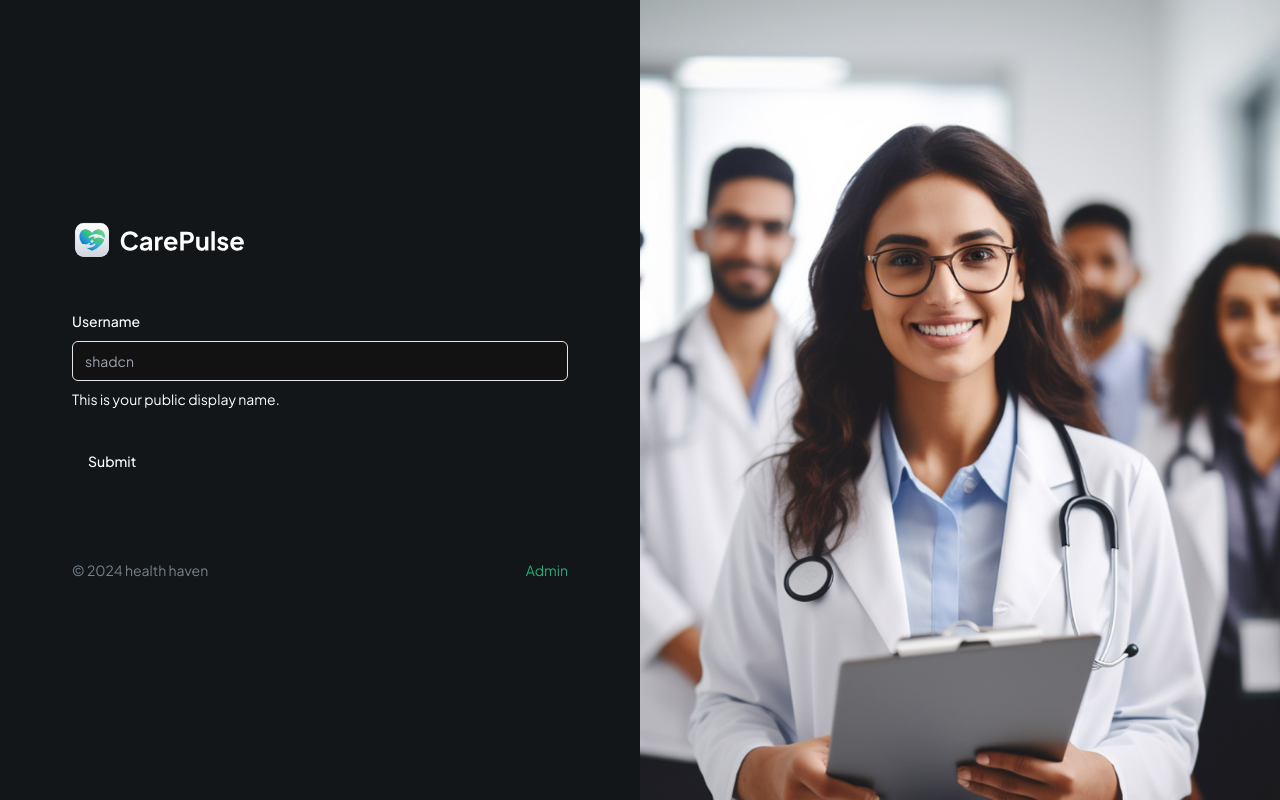
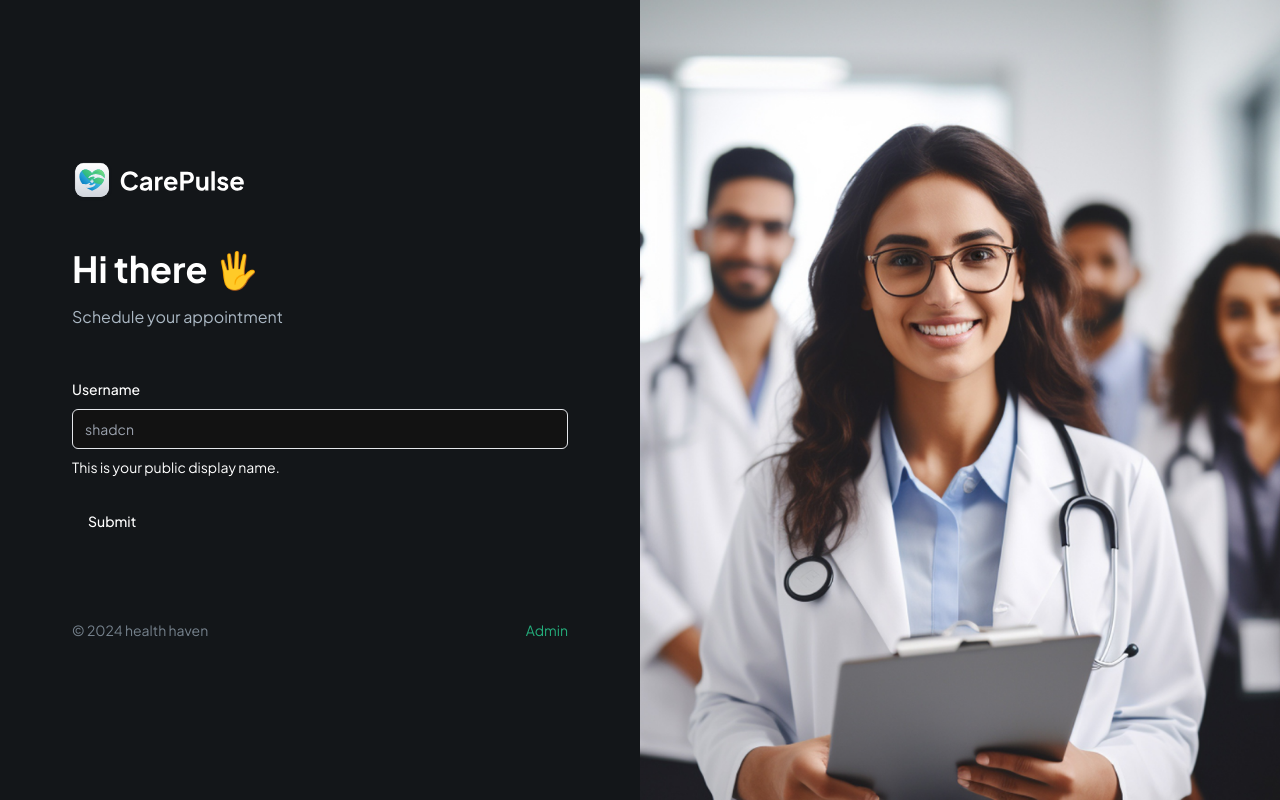
Before and after one commit to tnyandoro/health_haven, a Next.js app: page / in a window 1280 px wide. Built offline with nearby package versions, Linux system fonts and the light colour scheme.

Commit message:
Add destructure the control

```diff
--- /dev/null
+++ b/components/CustomFormField.tsx
@@ -0,0 +1,39 @@
+'use client'
+
+import {
+    FormControl,
+    FormDescription,
+    FormField,
+    FormItem,
+    FormLabel,
+    FormMessage,
+    } from "@/components/ui/form"
+import { Input } from "@/components/ui/input"
+import { Control } from "react-hook-form"
+
+interface CustomProps {
+    control: Control<any>,
+}
+
+const CustomFormField = ({control}: CustomProps) => {
+return (
+    <FormField
+        control={control}
+        name="username"
+        render={({ field }) => (
+        <FormItem>
+            <FormLabel>Username</FormLabel>
+            <FormControl>
+            <Input placeholder="shadcn" {...field} />
+            </FormControl>
+            <FormDescription>
+            This is your public display name.
+            </FormDescription>
+            <FormMessage />
+        </FormItem>
+    )}
+        />
+    )
+}
+
+export default CustomFormField
--- a/components/forms/PatientForm.tsx
+++ b/components/forms/PatientForm.tsx
@@ -5,16 +5,9 @@
 import { z } from "zod"
 
 import { Button } from "@/components/ui/button"
-import {
-  Form,
-  FormControl,
-  FormDescription,
-  FormField,
-  FormItem,
-  FormLabel,
-  FormMessage,
-} from "@/components/ui/form"
-import { Input } from "@/components/ui/input"
+import { Form } from "@/components/ui/form"
+import CustomFormField from "../CustomFormField"
+
 
 const formSchema = z.object({
   username: z.string().min(2, {
@@ -37,22 +30,13 @@
   }
   return (
     <Form {...form}>
-      <form onSubmit={form.handleSubmit(onSubmit)} className="space-y-8">
-        <FormField
+      <form onSubmit={form.handleSubmit(onSubmit)} className="space-y-6 flex-1">
+        <section className="mb-12 space-y-4">
+          <h1 className="header">Hi there 🖐</h1>
+          <p className="text-dark-700"> Schedule your appointment</p>
+        </section>
+        <CustomFormField
           control={form.control}
-          name="username"
-          render={({ field }) => (
-            <FormItem>
-              <FormLabel>Username</FormLabel>
-              <FormControl>
-                <Input placeholder="shadcn" {...field} />
-              </FormControl>
-              <FormDescription>
-                This is your public display name.
-              </FormDescription>
-              <FormMessage />
-            </FormItem>
-          )}
         />
         <Button type="submit">Submit</Button>
       </form>
```
